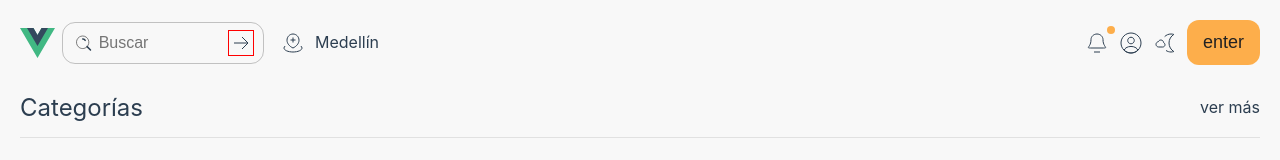
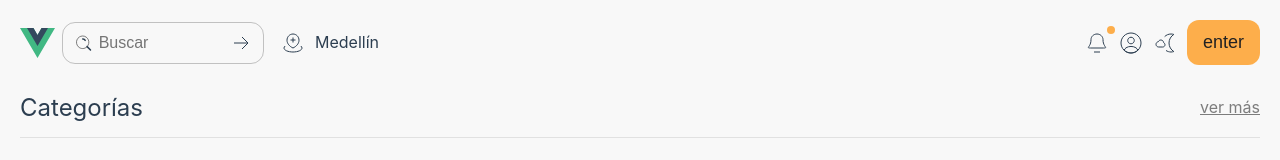
Before and after one commit to alejandroyunes/epiComprasDev, a Vue app: page / in a window 1280 px wide. In both pictures the pointer is over the element 1230 px from the left and 108 px from the top of the page. Shown: the top 160 px of the page. Built offline with nearby package versions, Linux system fonts and the light colour scheme.

Commit message:
finishing details

```diff
--- a/src/components/header/input/input.scss
+++ b/src/components/header/input/input.scss
@@ -66,7 +66,6 @@
   right: 2px;
   margin-right: 8px;
   transform: translateY(-50%);
-  outline: 1px solid red;
   #path-1 {
     stroke: var(--color-background-oposite);
   }
--- a/src/components/title/TitleC.vue
+++ b/src/components/title/TitleC.vue
@@ -28,6 +28,15 @@ const { view, title, border } = defineProps<Props>()
   align-items: center;
   color: var(--color-heading);
   margin-top: 24px;
+
+  p {
+    cursor: pointer;
+  }
+
+  p:hover {
+    text-decoration: underline;
+    color: var(--color-text);
+  }
 }
 
 .border {
```
